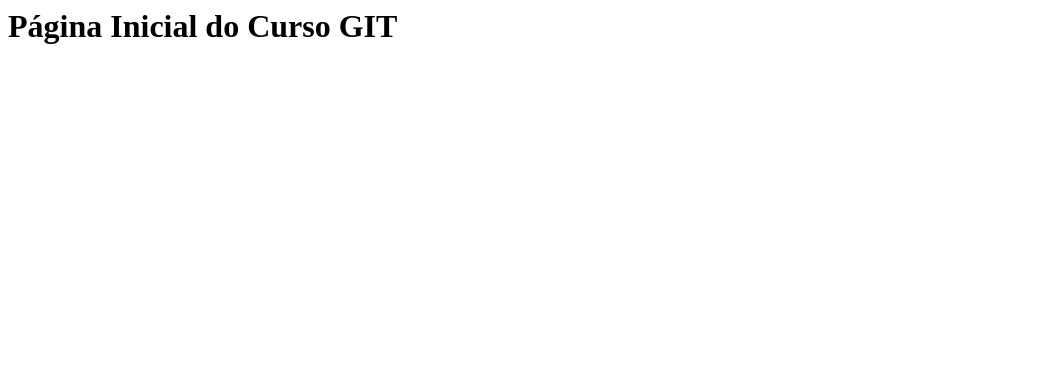
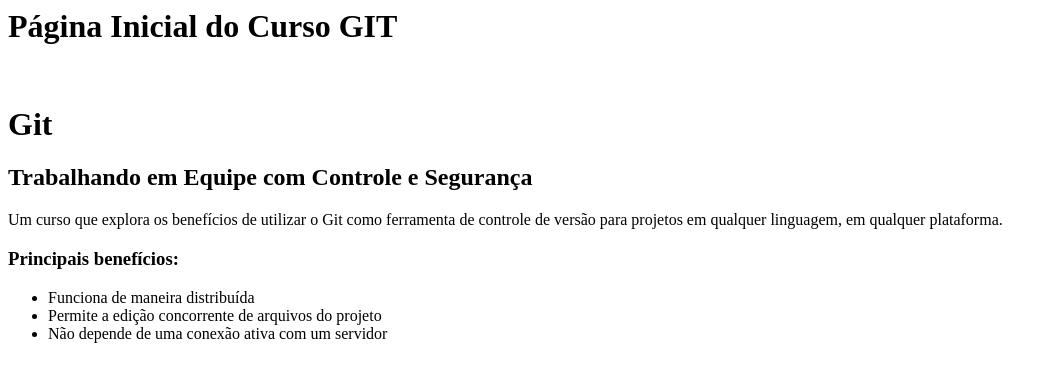
Before and after one commit to ernanikern/Curso_GIT, a plain HTML site: page index.html in a window 1280 px wide. Shown: the whole page, without its empty margins (0-1053 px from the left). Drawn offline with Linux system fonts and the light colour scheme.

Commit message:
Conteúdo de index.html

```diff
--- a/index.html
+++ b/index.html
@@ -2,6 +2,17 @@
     <head>
     </head>
     <body>
-	<h1>Página Inicial do Curso GIT</h1>
+	<h1>Página Inicial do Curso GIT</h1></br>
+        <h1>Git</h1>
+        <h2>Trabalhando em Equipe com Controle e Segurança</h2>
+
+        <p>Um curso que explora os benefícios de utilizar o Git como ferramenta de controle de versão para projetos em qualquer linguagem, em qualquer plataforma.</p>
+
+        <h3>Principais benefícios:</h3>
+        <ul>
+            <li>Funciona de maneira distribuída</li>
+            <li>Permite a edição concorrente de arquivos do projeto</li>
+            <li>Não depende de uma conexão ativa com um servidor</li>
+        </ul>
     </body>
 </html>
```
